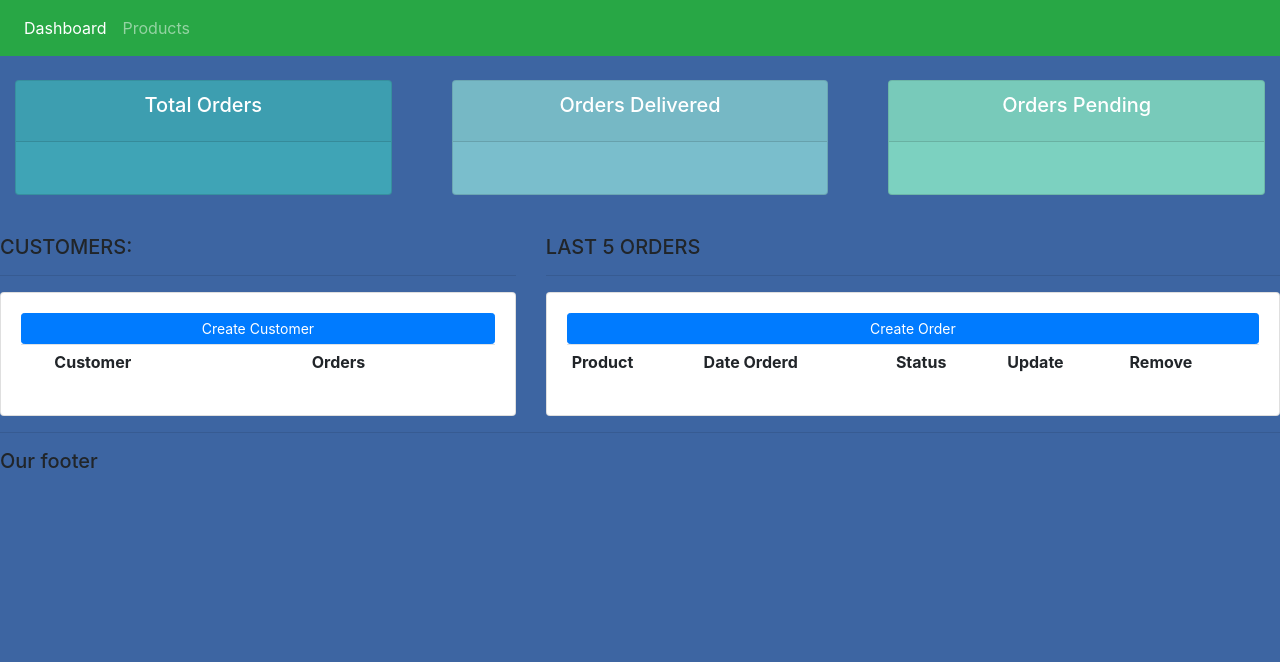
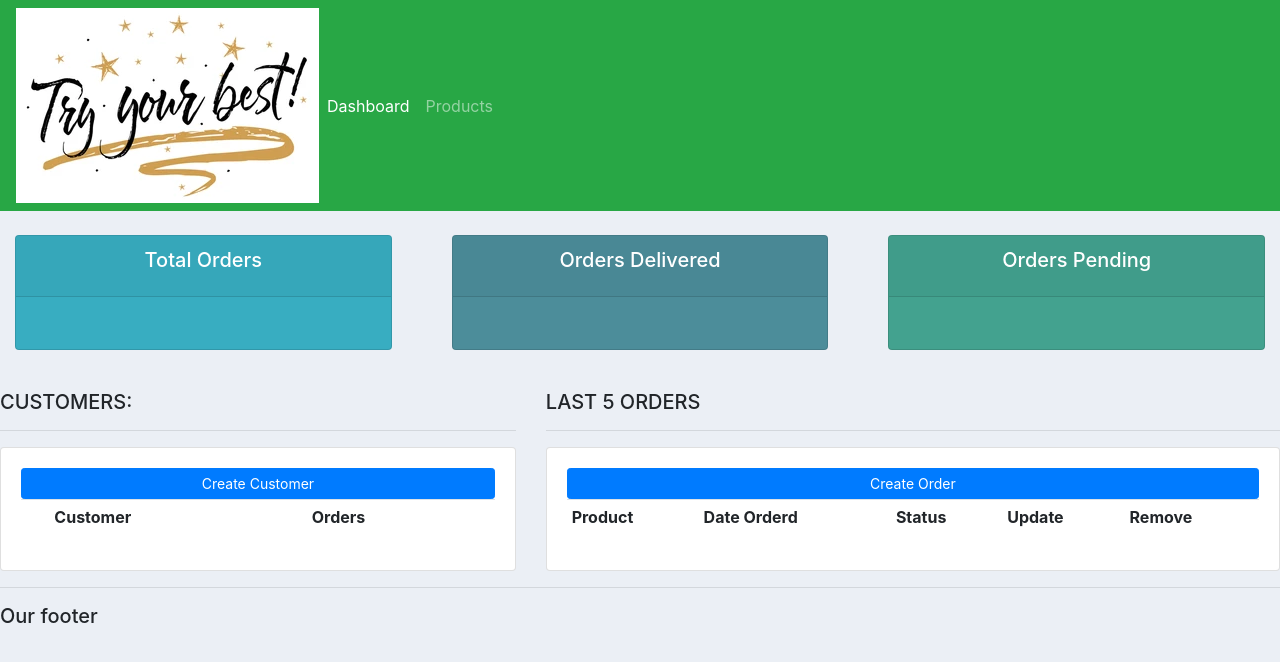
Before and after one commit to LoneHilke/Crash-cours-tutorials, a Django app: page / in a window 1280 px wide. Shown: the top 662 px of the page. Run offline with Django 4.2, Linux system fonts and the light colour scheme; lists and menus that the app fills with data are empty.

Commit message:
part 4!
part 4, problemer med css og logo

Co-Authored-By: Qvisty <18654175+qvisty@users.noreply.github.com>

```diff
--- a/crash_course/accounts/templates/accounts/navbar.html
+++ b/crash_course/accounts/templates/accounts/navbar.html
@@ -1,7 +1,7 @@
 {% load static %}
 
 <nav class="navbar navbar-expand-lg navbar-dark bg-success">
-  <img scr="{% static 'images/try-best.webp' %}">
+  <img src="{% static 'images/try-best.jpg' %}">
 
     <button class="navbar-toggler" type="button" data-toggle="collapse" data-target="#navbarNav" aria-controls="navbarNav" aria-expanded="false" aria-label="Toggle navigation">
       <span class="navbar-toggler-icon"></span>
--- a/crash_course/static/css/main.css
+++ b/crash_course/static/css/main.css
@@ -2,19 +2,19 @@
         }
 
         body{
-            background-color: #3d65a2;
+            background-color: #ebeff5;
         }
 
 
         #total-orders{
-            background-color: #3fa4b6;
+            background-color: #38adc1;
         }
 
 
         #orders-delivered{
-            background-color: #7abecc;
+            background-color: #4c8d9a;
         }
 
         #orders-pending{
-            background-color: #7CD1C0;
+            background-color: #43a28f;
         }
```
